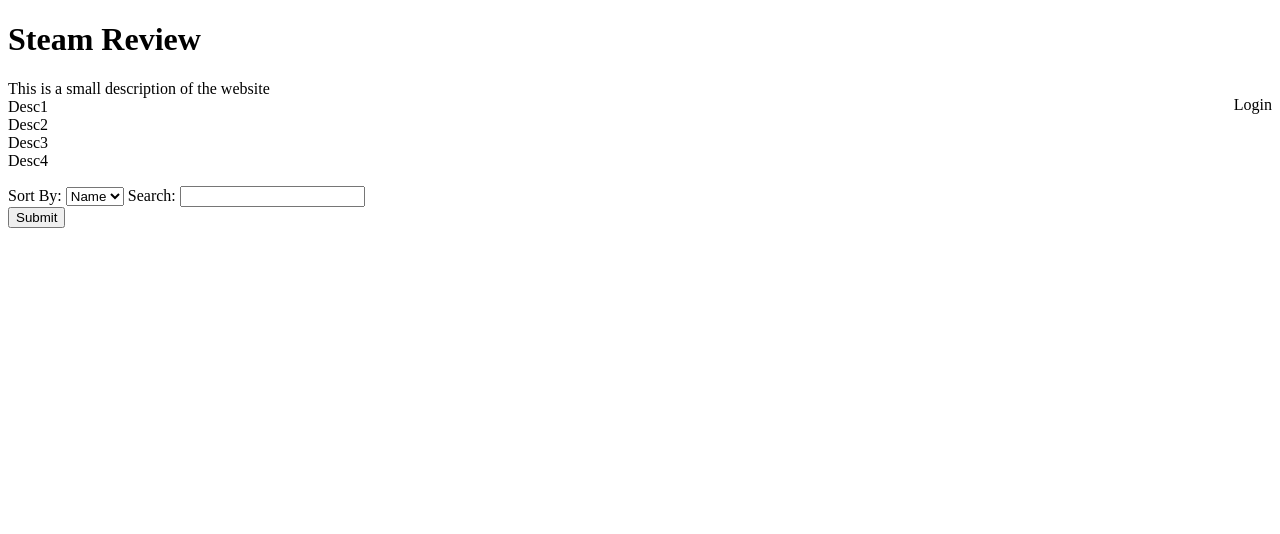
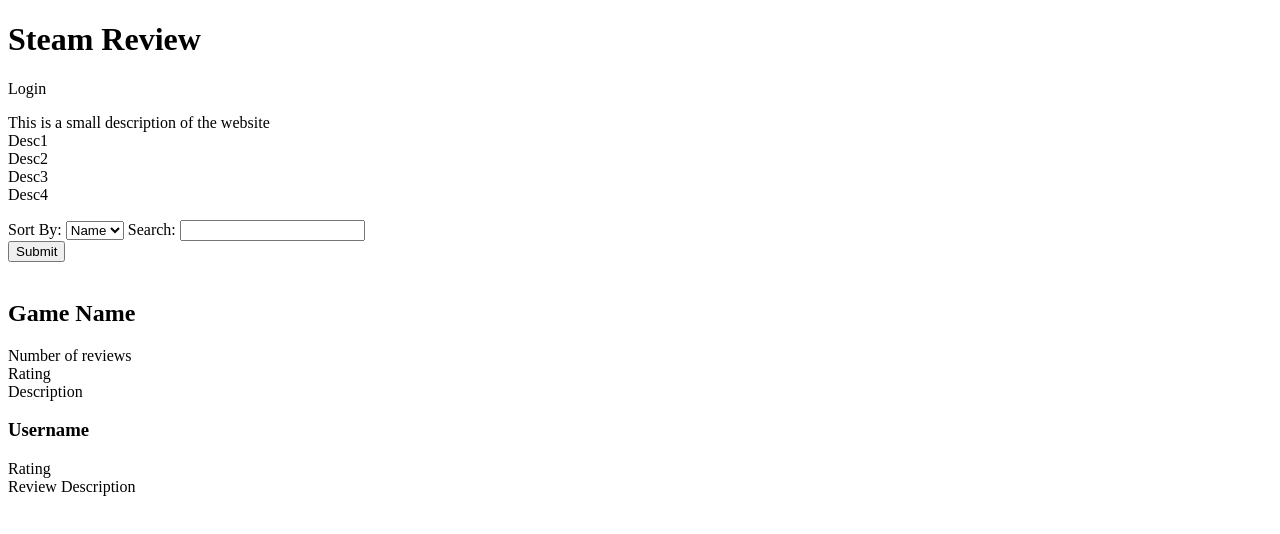
Before and after one commit to hassanm0301/CST2120-SinglePageWebsite, a plain HTML site: page page.html in a window 1280 px wide. Drawn offline with nearby package versions, Linux system fonts and the light colour scheme.

Commit message:
added game and review box templates

```diff
--- a/page.html
+++ b/page.html
@@ -11,7 +11,7 @@
     <div id="header">
         <h1>Steam Review</h1>
 
-        <div id="login" style="float: right;">
+        <div id="login">
             <p>Login</p>
         </div>
     </div>
@@ -42,4 +42,26 @@
         <input type="submit" name="submit">
     </form>
 
+    <div class="gameBox">
+        <img>
+        <h2>Game Name</h2>
+        <div class="detailBox">
+            <p>
+                Number of reviews <br>
+                Rating <br>
+                Description <br>
+            </p>
+        </div>
+
+        <div class="ratingBox">
+            <h3>Username</h3>
+            <div class="reviewDetails">
+                <p>
+                    Rating <br>
+                    Review Description
+                </p>
+            </div>
+        </div>
+    </div>
+
 </body>
```
